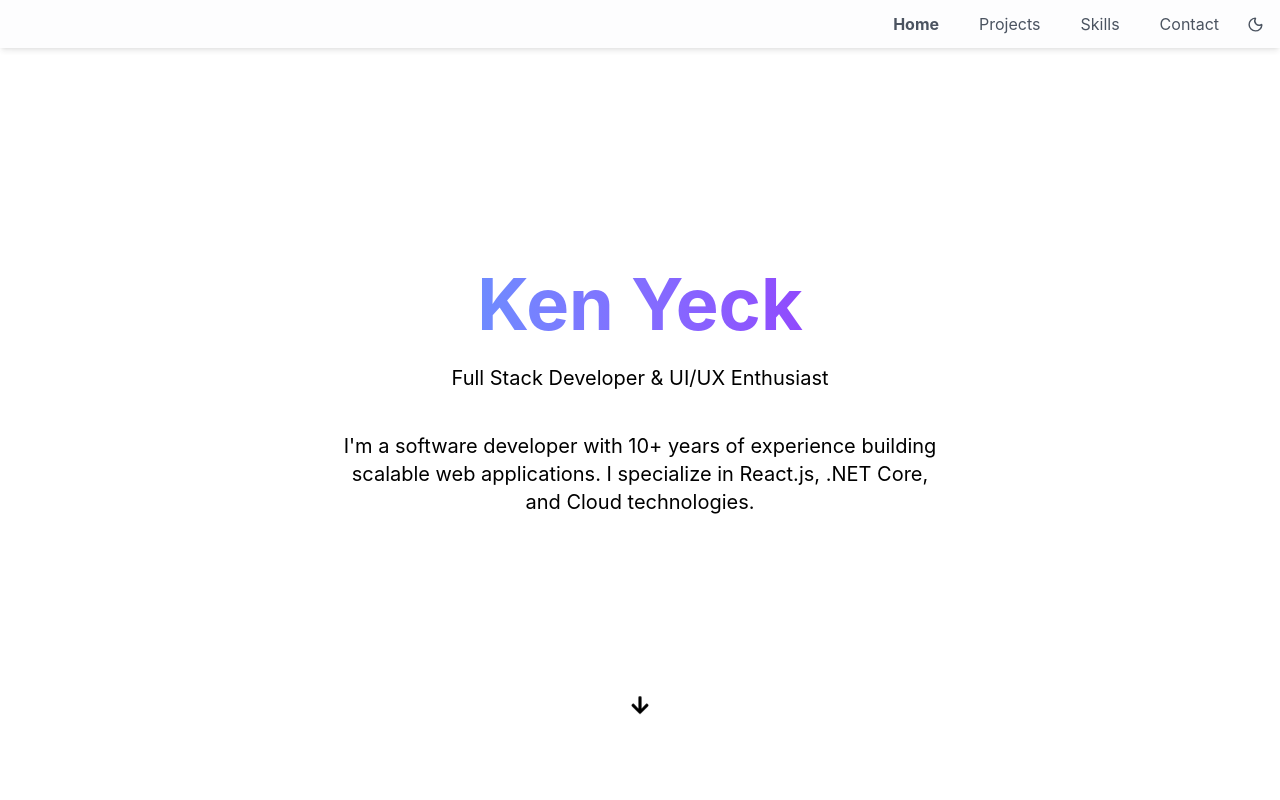
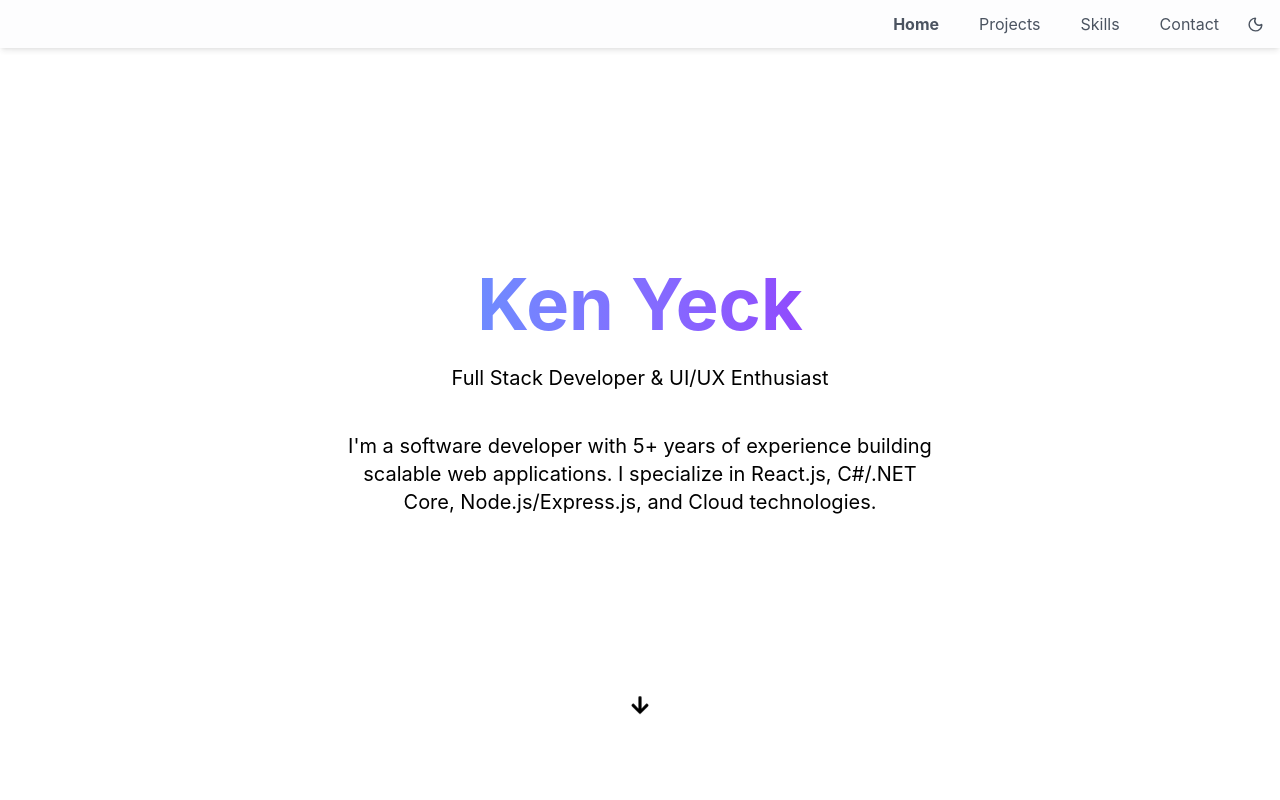
Before and after one commit to kenyeck/portfolio, a Next.js app: page / in a window 1280 px wide. Shown: the top 800 px of the page. Built offline with nearby package versions, Linux system fonts and the light colour scheme.

Commit message:
Updated hero text and resume

```diff
--- a/src/components/home/HeroSection.tsx
+++ b/src/components/home/HeroSection.tsx
@@ -36,8 +36,8 @@ export default function HeroSection() {
           transition={{ duration: 0.8, delay: 0.4 }}
           className="md:text-xl mb-4 md:w-150 mt-10"
         >
-          I&apos;m a software developer with 10+ years of experience building
-          scalable web applications. I specialize in React.js, .NET Core, and
+          I&apos;m a software developer with 5+ years of experience building
+          scalable web applications. I specialize in React.js, C#/.NET Core, Node.js/Express.js, and
           Cloud technologies.
         </motion.p>
       </div>
```
Also changed, not shown: 1 other file (tests, documents, lock files or other folders).
